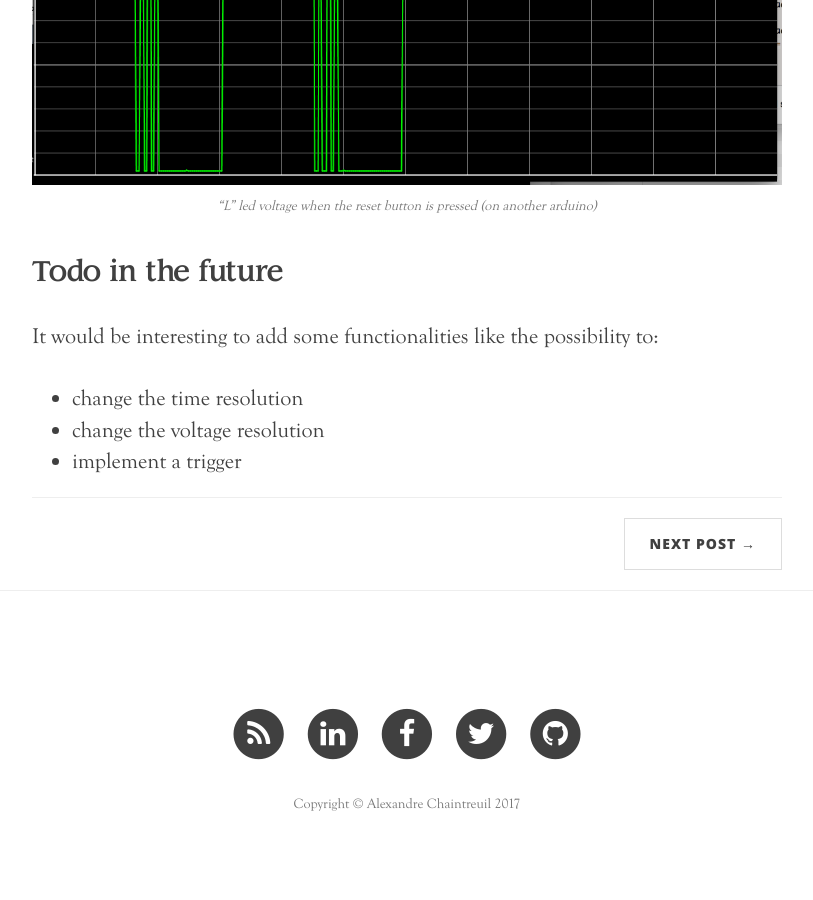
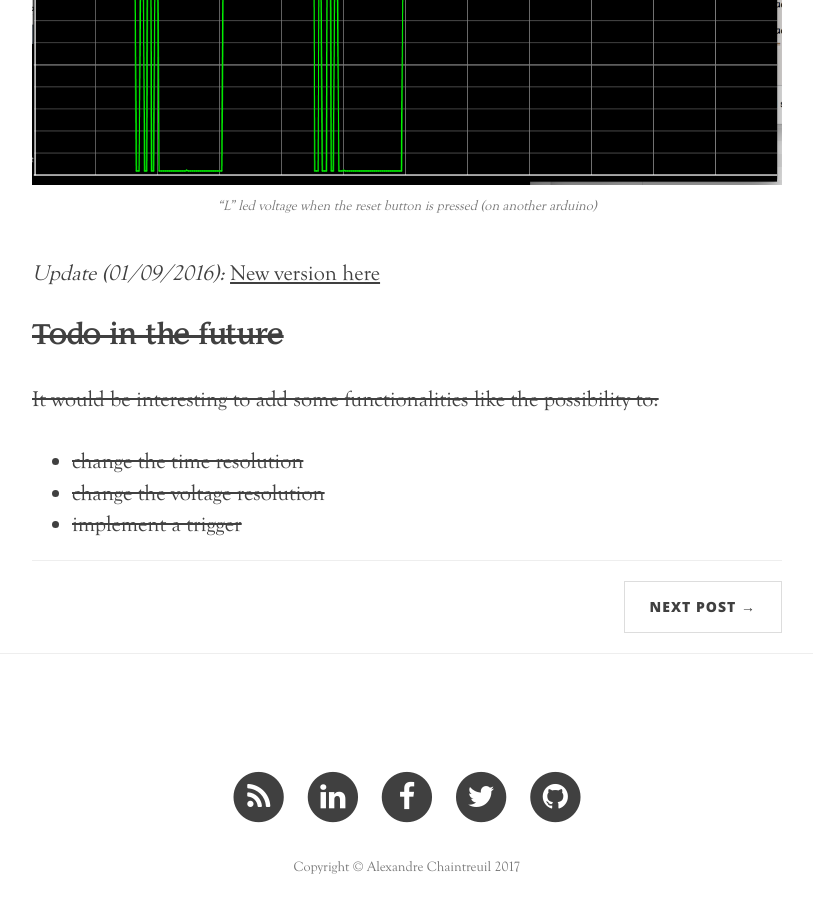
Before and after one commit to achntrl/achntrl.github.io, a Jekyll site: the page built from _posts/2016-04-05-build_an_oscilloscope_with_an_arduino.markdown, in a window 1280 px wide and 900 px high, scrolled down 4857 px. Shown: the whole window, without its empty margins (233-1046 px from the left). Built offline with Jekyll 4.4.1, drawn with Linux system fonts in a browser that asks for light colours; nearby versions of some CDN libraries; comment, search, counter and statistics services are not loaded; before the commit the page ends 5736 px from its top, so only the background shows below that.

Commit message:
update article on arduino

```diff
--- a/_posts/2016-04-05-build_an_oscilloscope_with_an_arduino.markdown
+++ b/_posts/2016-04-05-build_an_oscilloscope_with_an_arduino.markdown
@@ -156,9 +156,12 @@ void serialEvent (Serial serialConnexion)
 <img src="{{ site.baseurl }}/img/oscillogramme.png" alt="Oscillogramme">
 <span class="caption text-muted">"L" led voltage when the reset button is pressed (on another arduino)</span>
 
-## Todo in the future
-It would be interesting to add some functionalities like the possibility to:
+*Update (01/09/2016):* [New version here](https://github.com/achntrl/arduino-oscilloscope)
 
-* change the time resolution
-* change the voltage resolution
-* implement a trigger
+## ~~Todo in the future~~
+
+~~It would be interesting to add some functionalities like the possibility to:~~
+
+* ~~change the time resolution~~
+* ~~change the voltage resolution~~
+* ~~implement a trigger~~
```
